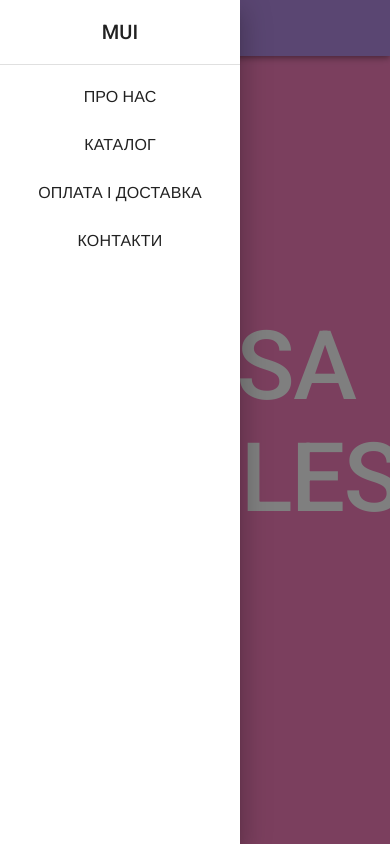
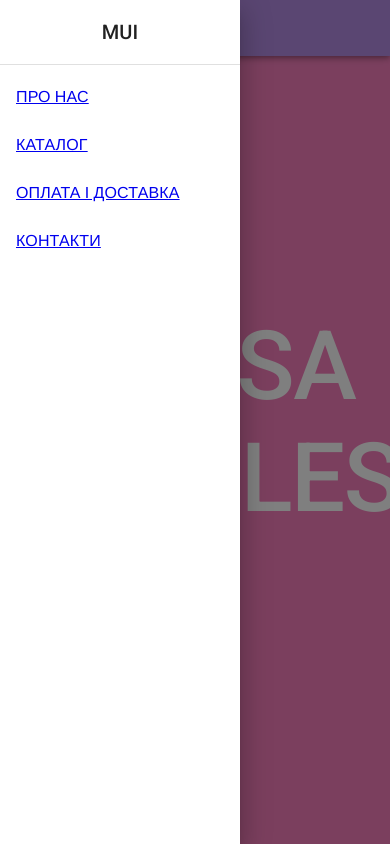
Before and after one commit to Iryna9992004/mensa-new-frontend, a Next.js app: page / in a window 390 px wide. Both pictures are taken after a click on the button "open drawer". Shown: the top 844 px of the page. Built offline with nearby package versions, Linux system fonts and the light colour scheme; a web font is replaced by a local one.

Commit message:
add navigation on landing

```diff
--- a/src/app/globals.css
+++ b/src/app/globals.css
@@ -3,3 +3,7 @@
   padding: 0;
   margin: 0;
 }
+
+html {
+  scroll-behavior: smooth;
+}
--- a/src/shared/ui/SectionWrapper.tsx
+++ b/src/shared/ui/SectionWrapper.tsx
@@ -8,6 +8,7 @@ type Props = {
 const SectionWrapper = ({ children }: Props) => {
   return (
     <Box
+      component="section"
       sx={{
         display: 'flex',
         alignItems: 'center',
--- a/src/widgets/about-section/AboutSection.tsx
+++ b/src/widgets/about-section/AboutSection.tsx
@@ -6,7 +6,11 @@ import { aboutImages } from './constants/about-images';
 
 const AboutSection = () => {
   return (
-    <Box sx={{ display: 'flex', flexDirection: 'column', gap: 4 }}>
+    <Box
+      id="about"
+      component="section"
+      sx={{ display: 'flex', flexDirection: 'column', gap: 4 }}
+    >
       <Box
         sx={{
           pt: { xs: '3rem', sm: '3rem', md: '3rem', lg: '4rem' },
--- a/src/widgets/catalog-section/CatalogSection.tsx
+++ b/src/widgets/catalog-section/CatalogSection.tsx
@@ -5,7 +5,7 @@ import { Grid } from '@mui/material';
 const CatalogSection = () => {
   return (
     <SectionWrapper>
-      <Grid container spacing={2}>
+      <Grid container spacing={2} id="catalog">
         <Grid item xs={12} sm={6} md={4} lg={3}>
           <GoodCard />
         </Grid>
--- a/src/widgets/footer/Footer.tsx
+++ b/src/widgets/footer/Footer.tsx
@@ -6,6 +6,7 @@ import { instagramPictures } from './constants/instagram-pictures';
 const Footer = () => {
   return (
     <Box
+      id="contacts"
       sx={{
         background: '#F5F5F5',
         pt: '2rem',
--- a/src/widgets/navbar/NavBar.tsx
+++ b/src/widgets/navbar/NavBar.tsx
@@ -15,6 +15,7 @@ import Toolbar from '@mui/material/Toolbar';
 import Typography from '@mui/material/Typography';
 import Button from '@mui/material/Button';
 import { navItems } from './constants/nav-items';
+import Link from 'next/link';
 
 interface Props {
   window?: () => Window;
@@ -38,10 +39,12 @@ export default function Navbar(props: Props) {
       <Divider />
       <List>
         {navItems.map((item) => (
-          <ListItem key={item} disablePadding>
-            <ListItemButton sx={{ textAlign: 'center' }}>
-              <ListItemText primary={item} />
-            </ListItemButton>
+          <ListItem key={item.href} disablePadding>
+            <Link href={`#${item.href}`}>
+              <ListItemButton sx={{ textAlign: 'center' }}>
+                <ListItemText primary={item.value} />
+              </ListItemButton>
+            </Link>
           </ListItem>
         ))}
       </List>
@@ -74,9 +77,9 @@ export default function Navbar(props: Props) {
           </Typography>
           <Box sx={{ display: { xs: 'none', sm: 'block' } }}>
             {navItems.map((item) => (
-              <Button key={item} sx={{ color: '#fff' }}>
-                {item}
-              </Button>
+              <Link href={`#${item.href}`} key={item.href}>
+                <Button sx={{ color: '#fff' }}>{item.value}</Button>
+              </Link>
             ))}
           </Box>
         </Toolbar>
--- a/src/widgets/navbar/constants/nav-items.ts
+++ b/src/widgets/navbar/constants/nav-items.ts
@@ -1 +1,6 @@
-export const navItems = ['ПРО НАС', 'КАТАЛОГ', 'ОПЛАТА І ДОСТАВКА', 'КОНТАКТИ'];
+export const navItems = [
+  { href: 'about', value: 'ПРО НАС' },
+  { href: 'catalog', value: 'КАТАЛОГ' },
+  { href: 'delivery', value: 'ОПЛАТА І ДОСТАВКА' },
+  { href: 'contacts', value: 'КОНТАКТИ' },
+];
--- a/src/widgets/payment-section/PaymentSection.tsx
+++ b/src/widgets/payment-section/PaymentSection.tsx
@@ -6,7 +6,7 @@ import { paymentCards } from './constants/payment-cards';
 const PaymentSection = () => {
   return (
     <SectionWrapper>
-      <Box sx={{ display: 'flex', flexWrap: 'wrap', gap: 4 }}>
+      <Box id="delivery" sx={{ display: 'flex', flexWrap: 'wrap', gap: 4 }}>
         {paymentCards.map((item) => (
           <PaymentCard
             key={item.alt}
```
